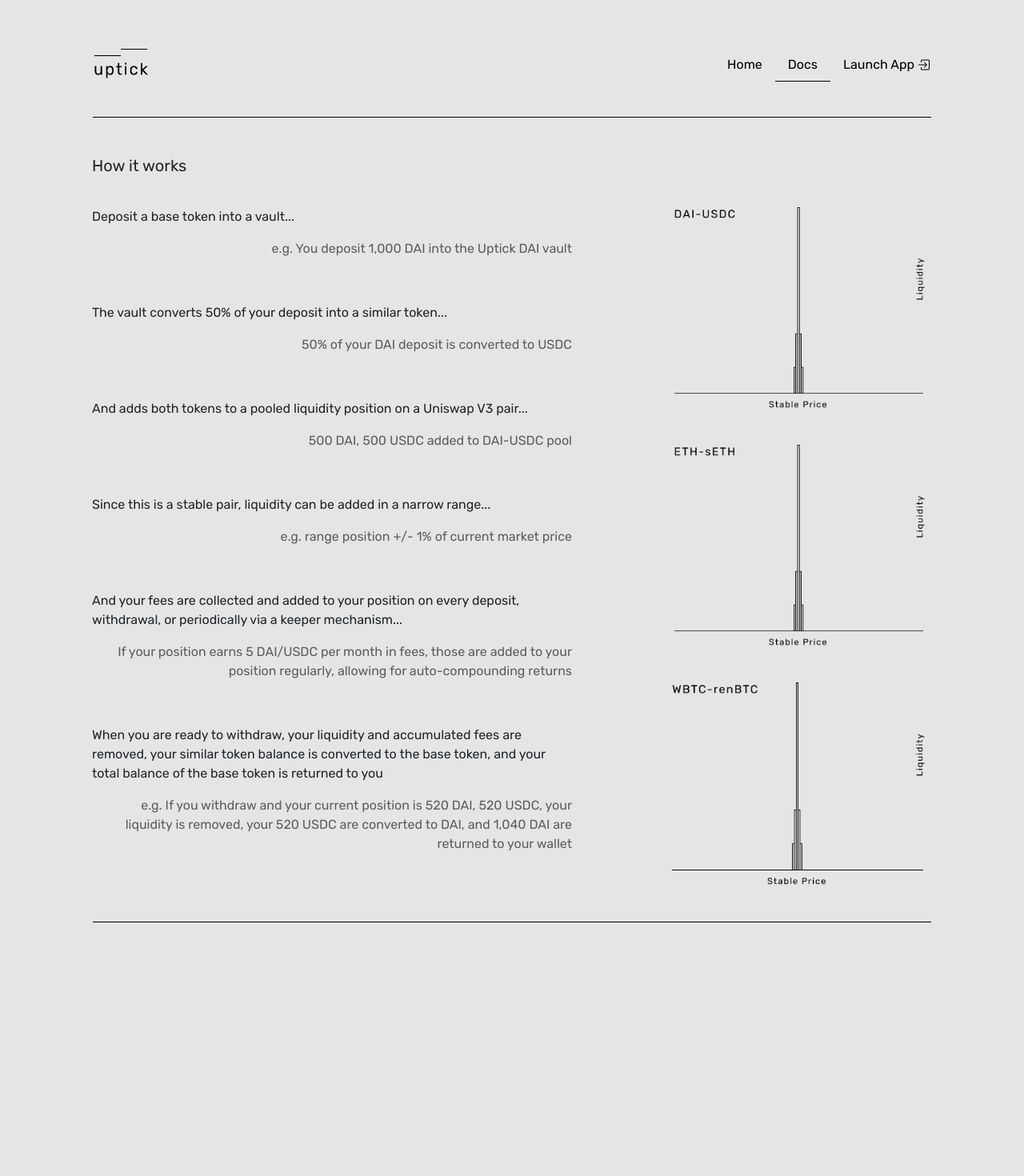
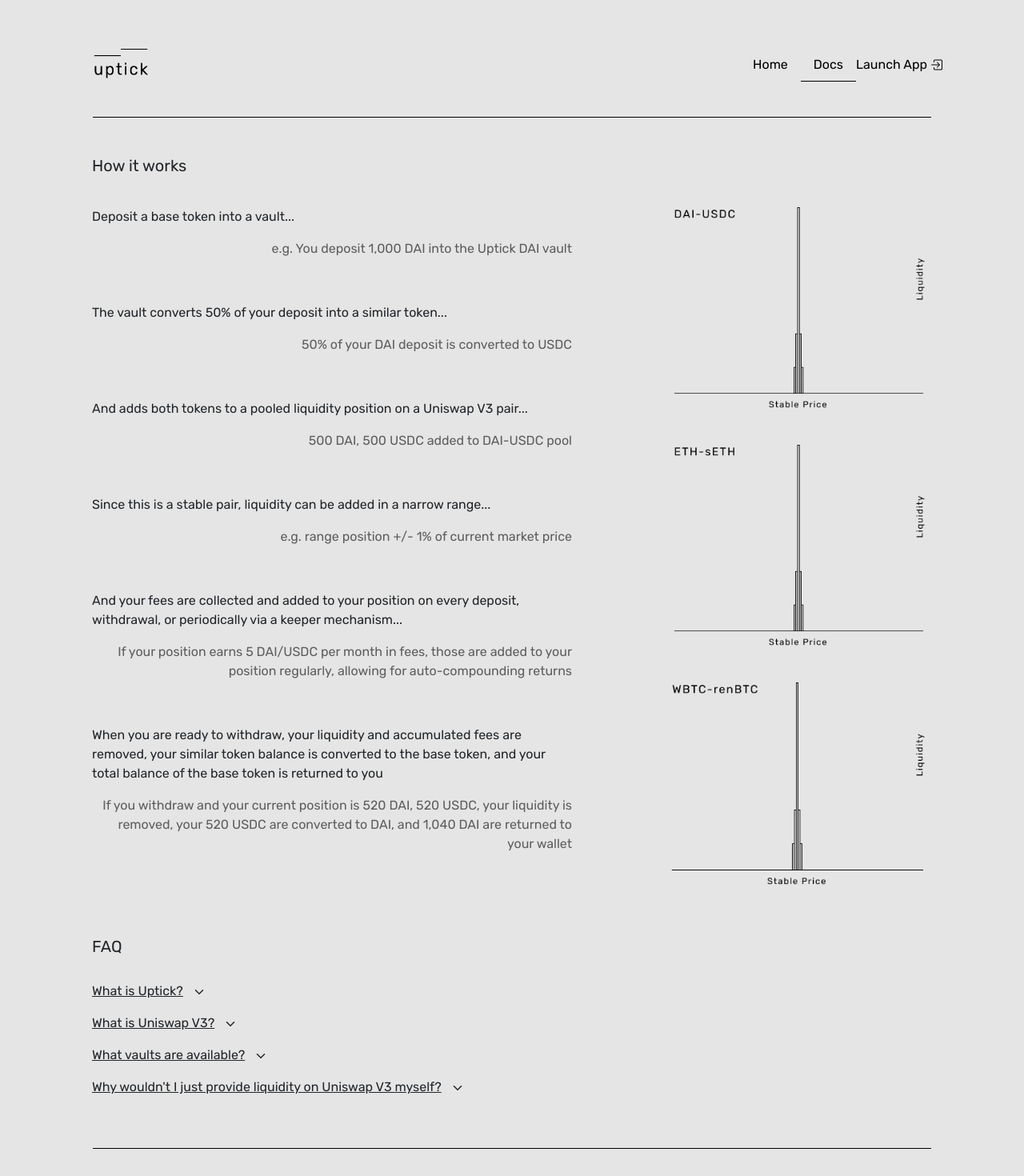
Before and after one commit to emersonmacro/uptick-ui, a React (Create React App) app: page /docs in a window 1280 px wide. Shown: the top 1470 px of the page at 80% size. Before the commit the page ends 1249 px from the top, so only its background shows below. Built offline with nearby package versions, Linux system fonts and the light colour scheme.

Commit message:
Built out docs page

```diff
--- a/src/App.css
+++ b/src/App.css
@@ -7,6 +7,10 @@
 
 p {
   margin-bottom: 0;
+}
+
+a, a:hover {
+  color: #5d5d5d;
 }
 
 .app-navbar {
@@ -24,3 +28,11 @@
 .active-navlink {
   border-bottom: 1px solid #000;
 }
+
+.app-link-container {
+  padding-top: .5rem;
+}
+
+.app-link {
+  color: #000;
+}
--- a/src/App.tsx
+++ b/src/App.tsx
@@ -1,6 +1,5 @@
 import React from 'react'
 import {
-  Button,
   Container,
   Nav,
   Navbar,
@@ -55,15 +54,10 @@
                 Docs
               </NavLink>
             </NavItem>
-            <NavItem>
-              <NavLink
-                className="navlink"
-                tag={ RRNavLink }
-                to="/app"
-                exact
-              >
+            <NavItem className="app-link-container">
+              <a href="https://github.com" target="_blank" className="app-link">
                 Launch App <BsBoxArrowInRight />
-              </NavLink>
+              </a>
             </NavItem>
           </Nav>
         </Navbar>
--- /dev/null
+++ b/src/components/QnA.css
@@ -0,0 +1,13 @@
+.icon-spacer {
+  margin-left: .5rem;
+}
+
+.p-question {
+  margin-bottom: 1rem;
+  text-decoration: underline;
+  cursor: pointer;
+}
+
+.p-answer {
+  margin-bottom: 1.5rem;
+}
--- /dev/null
+++ b/src/components/QnA.tsx
@@ -0,0 +1,30 @@
+import React, { useState } from 'react'
+import { Collapse } from 'reactstrap'
+import { IoIosArrowDown, IoIosArrowUp } from 'react-icons/io'
+
+import './QnA.css'
+
+const QnA = ({ question, answerText }) => {
+
+  const [isOpen, setIsOpen] = useState(false)
+  const toggleIsOpen = () => setIsOpen(!isOpen)
+
+  return (
+    <div>
+      <p
+        onClick={ toggleIsOpen }
+        className="p-question"
+      >
+        { question }<span className="icon-spacer">{ getIcon(isOpen) }</span>
+      </p>
+      <Collapse isOpen={ isOpen }>
+        <p className="p-answer">{ answerText }</p>
+      </Collapse>
+    </div>
+  )
+
+}
+
+export default QnA
+
+const getIcon = (isOpen) => isOpen ? <IoIosArrowUp /> : <IoIosArrowDown />
--- a/src/pages/Docs.tsx
+++ b/src/pages/Docs.tsx
@@ -1,6 +1,8 @@
 import React from 'react'
 import { Row, Col, Container } from 'reactstrap'
+import { FaGithub, FaTwitter } from 'react-icons/fa'
 
+import QnA from '../components/QnA'
 import Spacer from '../components/Spacer'
 
 import './Docs.css'
@@ -9,6 +11,25 @@
 import wbtcChart from '../assets/wbtc-liquidity-chart.png'
 
 const Docs = () => {
+
+  const qnaData = [
+    {
+      question: 'What is Uptick?',
+      answerText: 'Hello world',
+    },
+    {
+      question: 'What is Uniswap V3?',
+      answerText: 'Hello world',
+    },
+    {
+      question: 'What vaults are available?',
+      answerText: 'Hello world',
+    },
+    {
+      question: 'Why wouldn\'t I just provide liquidity on Uniswap V3 myself?',
+      answerText: 'Hello world',
+    },
+  ]
 
   return (
     <Container>
@@ -35,7 +56,18 @@
           <p>And your fees are collected and added to your position on every deposit, withdrawal, or periodically via a keeper mechanism...</p>
           <p className="secondary-text text-right">If your position earns 5 DAI/USDC per month in fees, those are added to your position regularly, allowing for auto-compounding returns</p>
           <p>When you are ready to withdraw, your liquidity and accumulated fees are removed, your similar token balance is converted to the base token, and your total balance of the base token is returned to you</p>
-          <p className="secondary-text text-right">e.g. If you withdraw and your current position is 520 DAI, 520 USDC, your liquidity is removed, your 520 USDC are converted to DAI, and 1,040 DAI are returned to your wallet</p>
+          <p className="secondary-text text-right">If you withdraw and your current position is 520 DAI, 520 USDC, your liquidity is removed, your 520 USDC are converted to DAI, and 1,040 DAI are returned to your wallet</p>
+          <br />
+          <br />
+          <h5 className="margin-bottom">FAQ</h5>
+          {
+            qnaData.map((data) => (
+              <QnA
+                question={ data.question }
+                answerText={ data.answerText }
+              />
+            ))
+          }
         </Col>
         <Col sm="1"></Col>
         <Col sm="4">
@@ -46,7 +78,15 @@
       </Row>
       <Row>
         <Col>
-          <Spacer />
+          <Spacer includeTopMargin />
+        </Col>
+      </Row>
+      <Row>
+        <Col>
+          <div className="text-center">
+            <span className="icon-spacer"><FaGithub size="3em" /></span>
+            <span className="icon-spacer"><FaTwitter size="3em" /></span>
+          </div>
         </Col>
       </Row>
     </Container>
```
